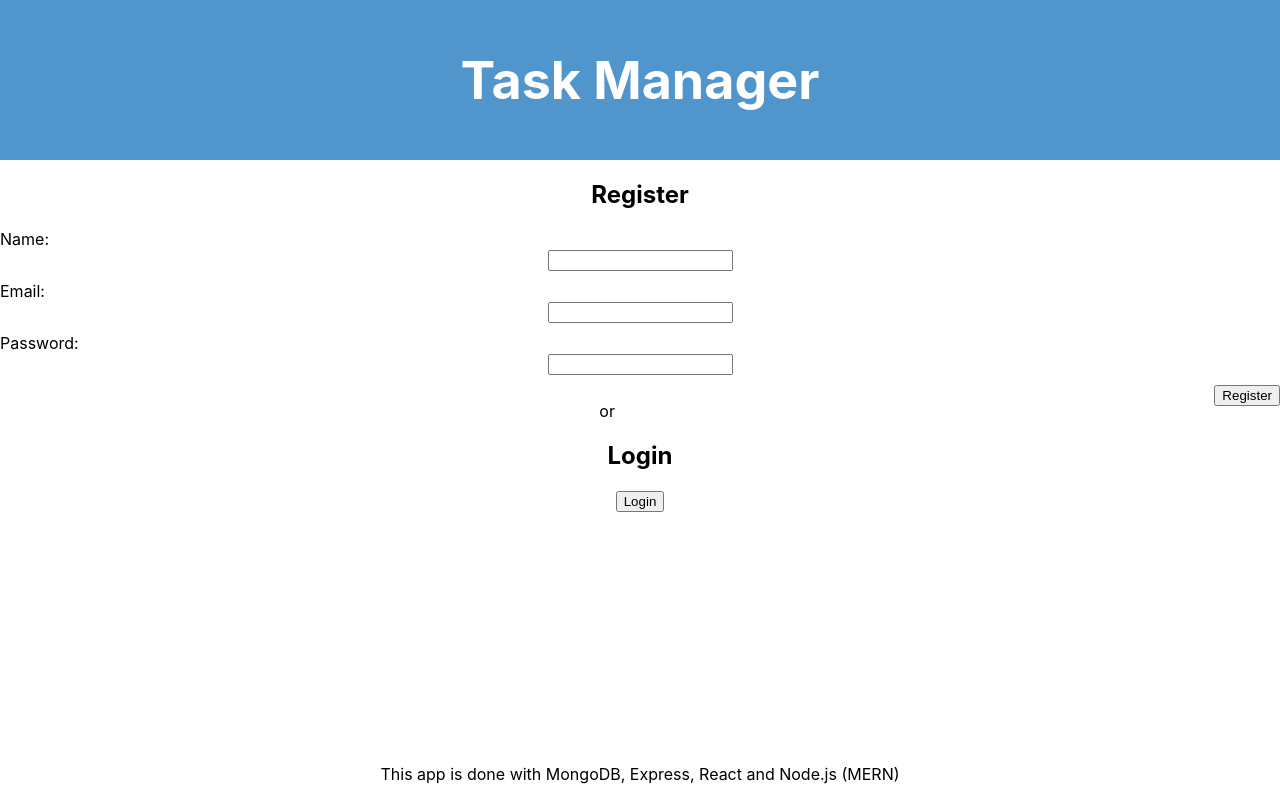
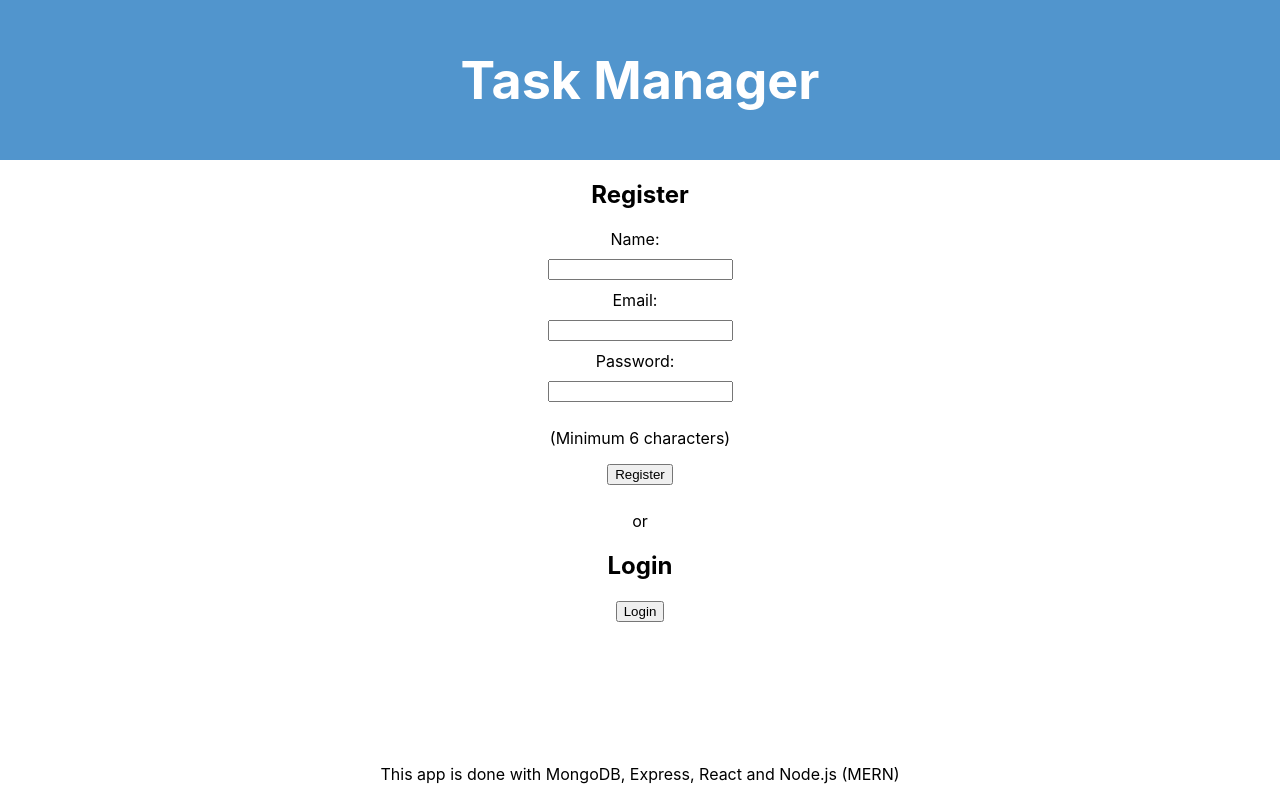
Before and after one commit to joaquimbarreto/task-manager, a React (Create React App) app in the folder client/: page /register in a window 1280 px wide. Built offline with nearby package versions, Linux system fonts and the light colour scheme; no server answers.

Commit message:
css register

```diff
--- a/client/src/App.css
+++ b/client/src/App.css
@@ -66,3 +66,10 @@ label {
 .main-content {
   flex-grow: 1;
 }
+
+.form-register {
+  display: flex;
+  flex-direction: column;
+  justify-content: center;
+  align-items: center;
+}
--- a/client/src/components/Register.js
+++ b/client/src/components/Register.js
@@ -60,6 +60,7 @@ const Register = props => {
             onChange={handleInputChange}
             required
           />
+          <p>(Minimum 6 characters)</p>
         </div>
         <div className="form-register">
           <input
```
Also changed, not shown: 1 other file (tests, documents, lock files or other folders).
